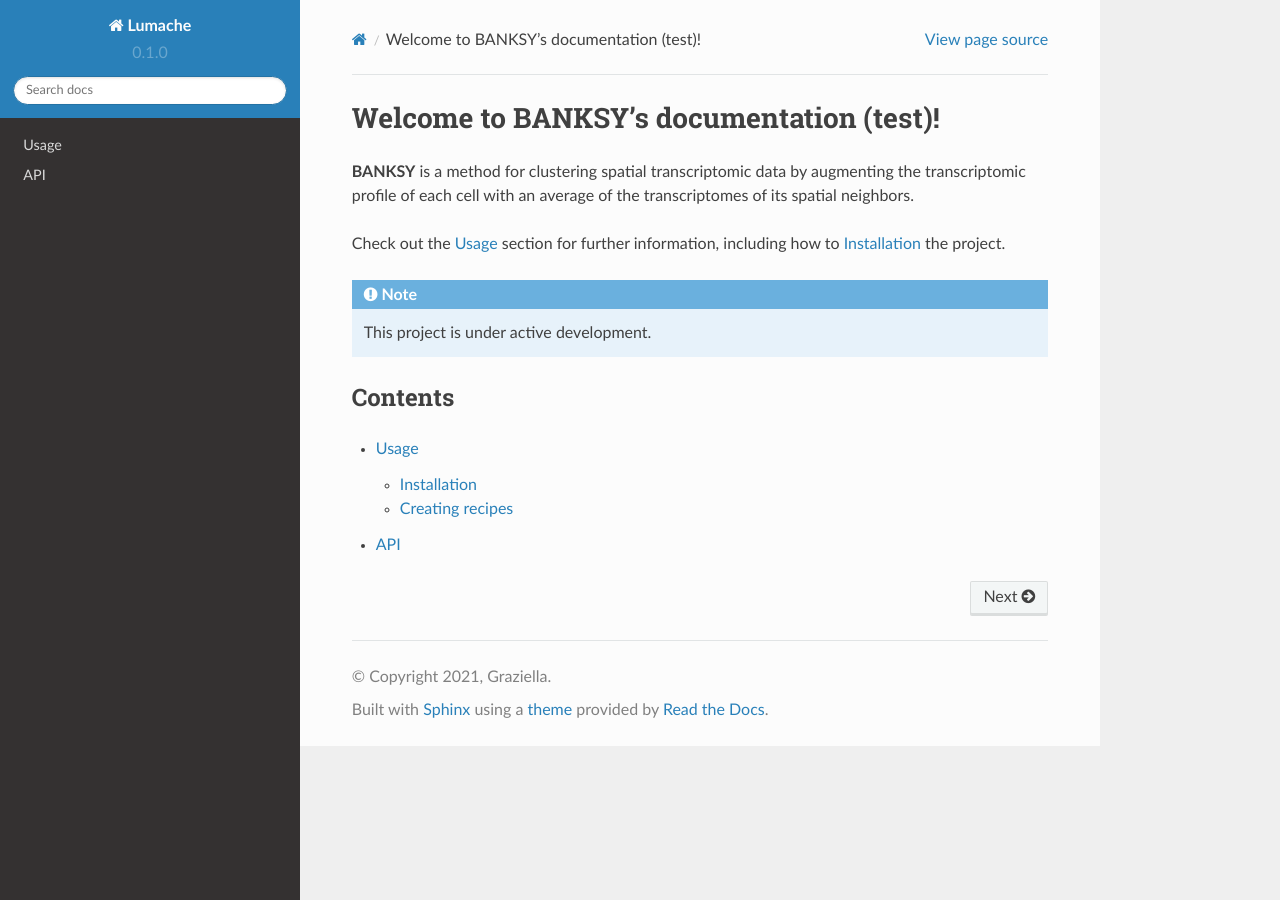
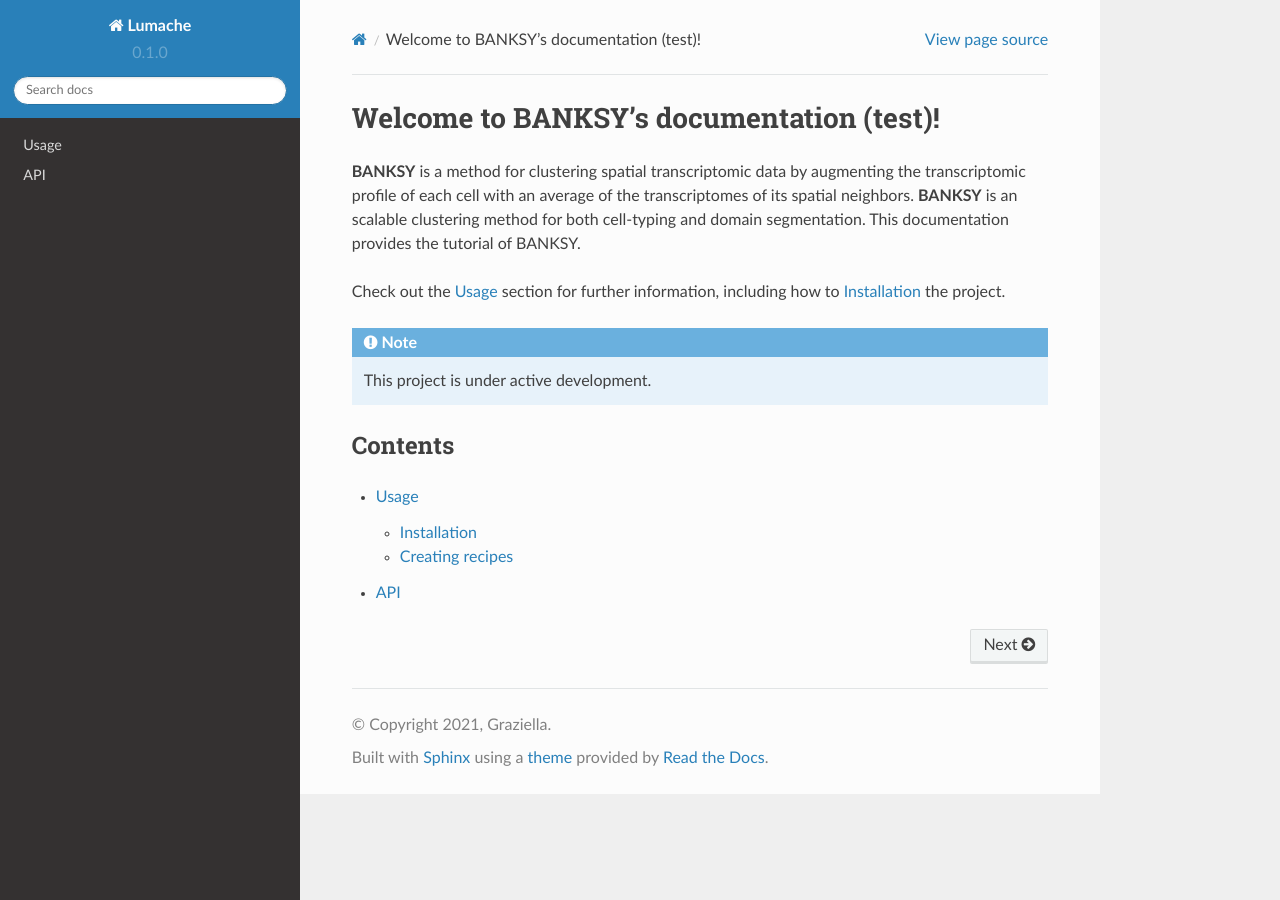
Before and after one commit to yifei-1021/read-the-docs, a Sphinx documentation site: the page built from docs/source/index.rst, in a window 1280 px wide. Built offline with Sphinx 7.4.7 and the Read the Docs theme 2.0.0, drawn with Linux system fonts in a browser that asks for light colours.

Commit message:
Update index.rst

```diff
--- a/docs/source/index.rst
+++ b/docs/source/index.rst
@@ -1,7 +1,7 @@
 Welcome to BANKSY's documentation (test)!
 ===================================
 
-**BANKSY** is a method for clustering spatial transcriptomic data by augmenting the transcriptomic profile of each cell with an average of the transcriptomes of its spatial neighbors.
+**BANKSY** is a method for clustering spatial transcriptomic data by augmenting the transcriptomic profile of each cell with an average of the transcriptomes of its spatial neighbors. **BANKSY** is an scalable clustering method for both cell-typing and domain segmentation. This documentation provides the tutorial of BANKSY.
 
 Check out the :doc:`usage` section for further information, including
 how to :ref:`installation` the project.
```
